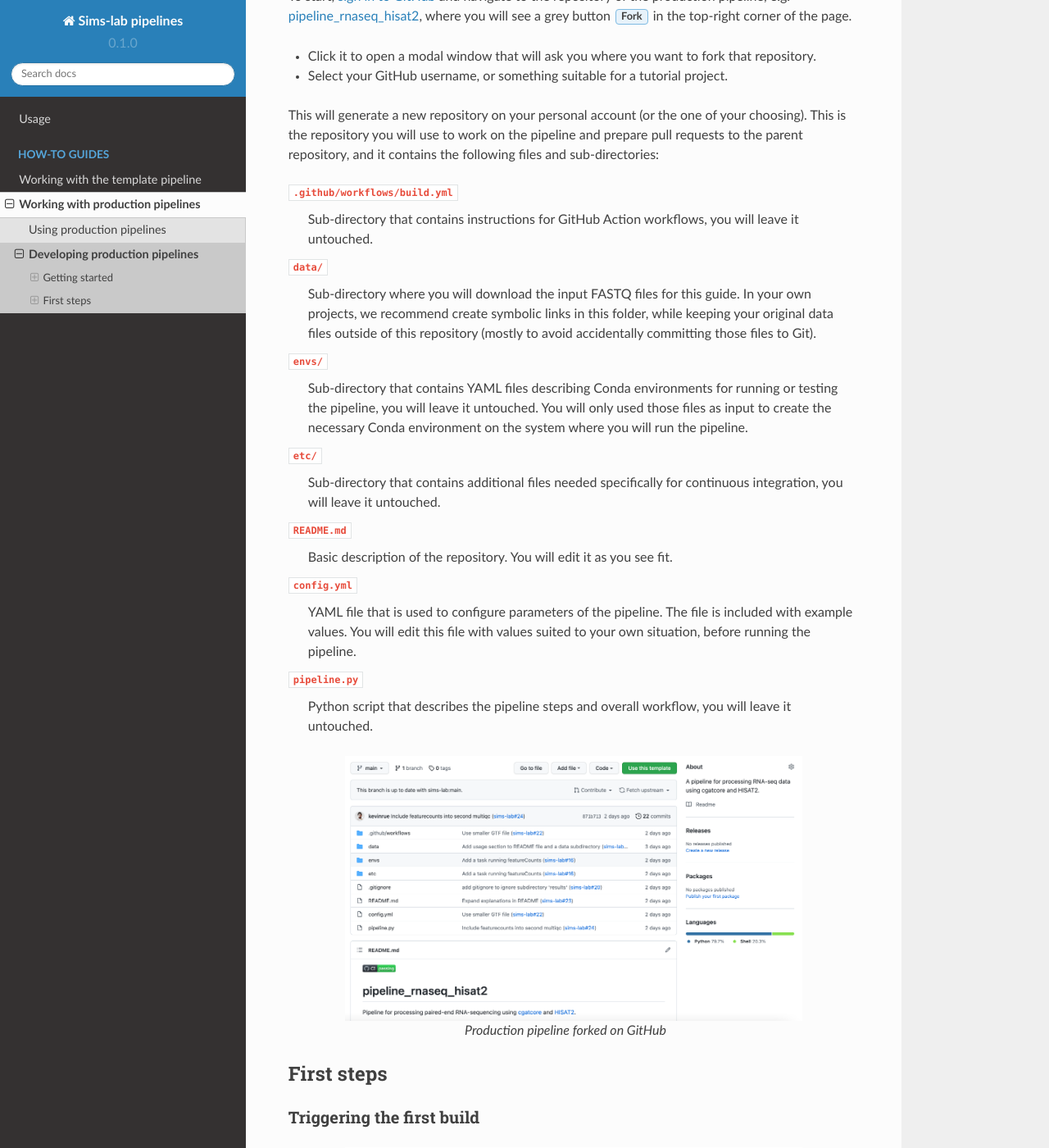
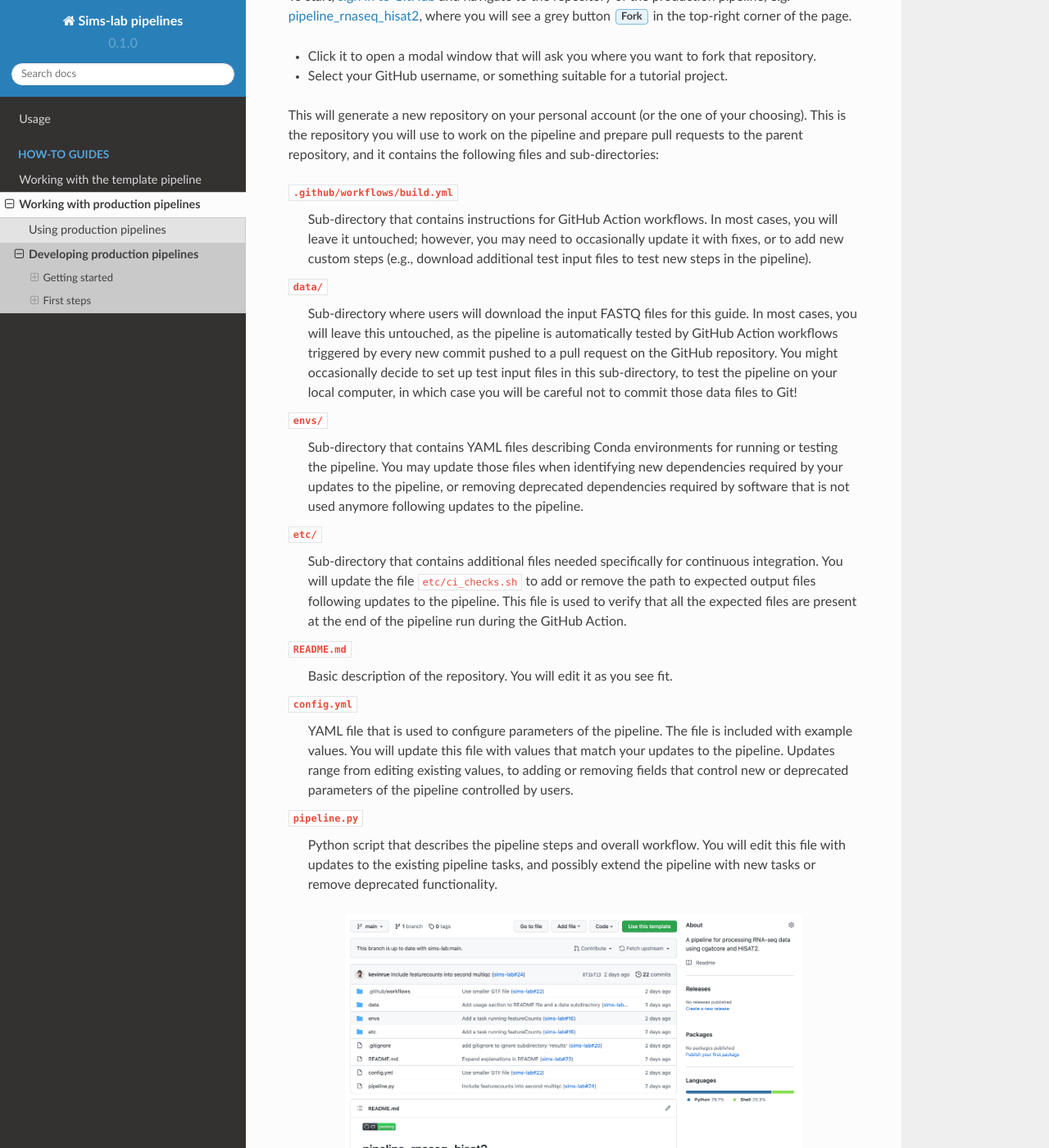
Before and after one commit to kevinrue/rtd-tutorial, a Sphinx documentation site: the page built from docs/source/guides/production_fork.rst, in a window 1280 px wide and 1400 px high, scrolled down 474 px. Shown: the whole window at 82% size. Built offline with Sphinx 7.4.7 and the Read the Docs theme 2.0.0, drawn with Linux system fonts in a browser that asks for light colours.

Commit message:
update description of each file and directory

```diff
--- a/docs/source/guides/production_fork.rst
+++ b/docs/source/guides/production_fork.rst
@@ -31,24 +31,34 @@ This is the repository you will use to work on the pipeline and prepare pull req
 to the parent repository, and it contains the following files and sub-directories:
 
 ``.github/workflows/build.yml``
-  Sub-directory that contains instructions for GitHub Action workflows,
-  you will leave it untouched.
+  Sub-directory that contains instructions for GitHub Action workflows.
+  In most cases, you will leave it untouched; however, you may need to
+  occasionally update it with fixes, or to add new custom steps
+  (e.g., download additional test input files to test new steps in the pipeline).
 
 ``data/``
-  Sub-directory where you will download the input FASTQ files for this guide.
-  In your own projects, we recommend create symbolic links in this folder,
-  while keeping your original data files outside of this repository
-  (mostly to avoid accidentally committing those files to Git).
+  Sub-directory where users will download the input FASTQ files for this guide.
+  In most cases, you will leave this untouched, as the pipeline is automatically
+  tested by GitHub Action workflows triggered by every new commit pushed to
+  a pull request on the GitHub repository.
+  You might occasionally decide to set up test input files in this sub-directory,
+  to test the pipeline on your local computer, in which case you will be careful
+  not to commit those data files to Git!
 
 ``envs/``
   Sub-directory that contains YAML files describing Conda environments
-  for running or testing the pipeline, you will leave it untouched.
-  You will only used those files as input to create the necessary
-  Conda environment on the system where you will run the pipeline.
+  for running or testing the pipeline. You may update those files when identifying
+  new dependencies required by your updates to the pipeline, or removing deprecated
+  dependencies required by software that is not used anymore following updates to
+  the pipeline.
 
 ``etc/``
   Sub-directory that contains additional files needed specifically
-  for continuous integration, you will leave it untouched.
+  for continuous integration.
+  You will update the file ``etc/ci_checks.sh`` to add or remove the path to
+  expected output files following updates to the pipeline. This file is used
+  to verify that all the expected files are present at the end of the pipeline run
+  during the GitHub Action.
 
 ``README.md``
   Basic description of the repository.
@@ -57,12 +67,14 @@ to the parent repository, and it contains the following files and sub-directorie
 ``config.yml``
   YAML file that is used to configure parameters of the pipeline.
   The file is included with example values.
-  You will edit this file with values suited to your own situation,
-  before running the pipeline.
+  You will update this file with values that match your updates to the pipeline.
+  Updates range from editing existing values, to adding or removing fields
+  that control new or deprecated parameters of the pipeline controlled by users.
 
 ``pipeline.py``
-  Python script that describes the pipeline steps and overall workflow,
-  you will leave it untouched.
+  Python script that describes the pipeline steps and overall workflow.
+  You will edit this file with updates to the existing pipeline tasks, and
+  possibly extend the pipeline with new tasks or remove deprecated functionality.
 
 .. figure:: /_static/images/guides/github-fork.png
    :width: 80%
```
